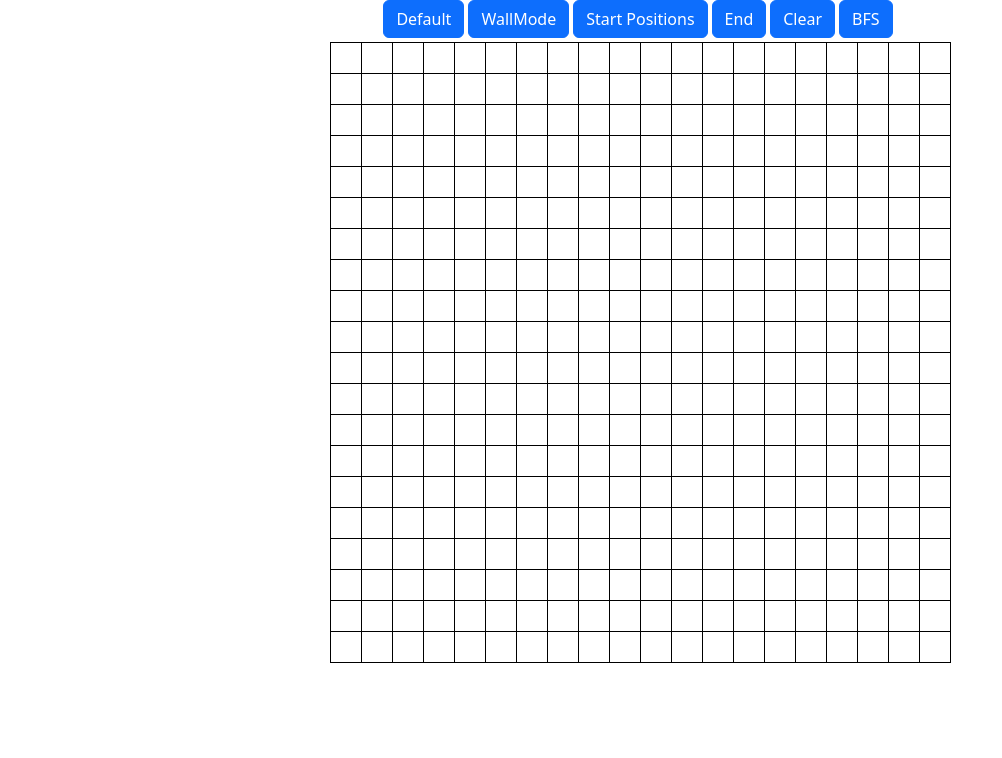
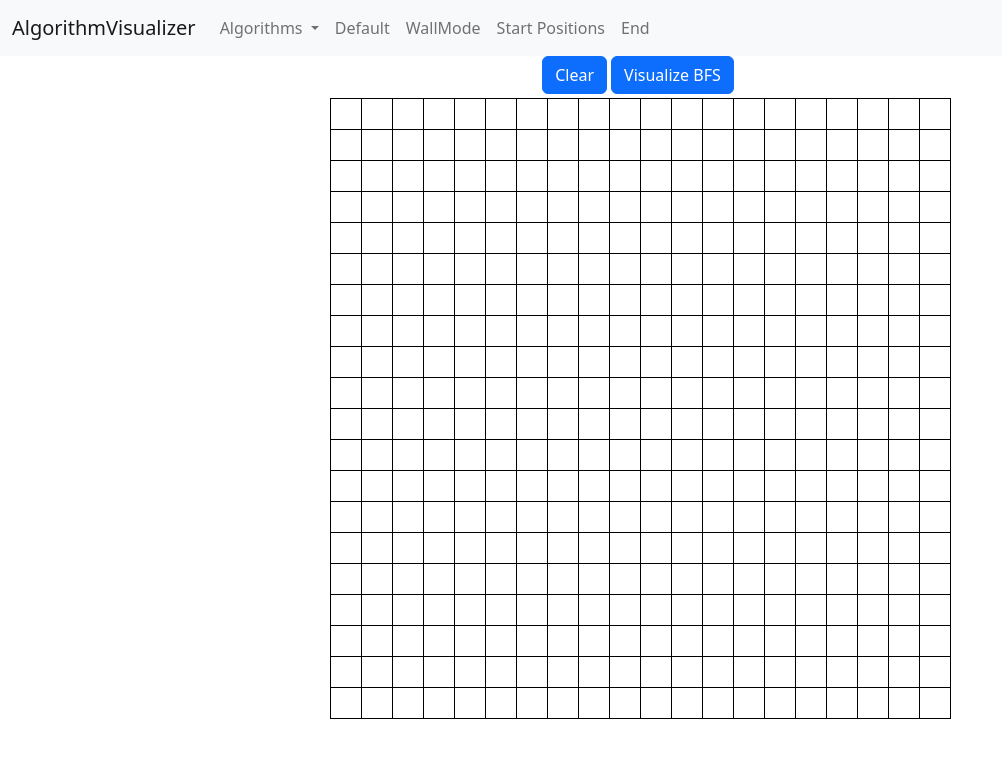
Before and after one commit to SashoVas/PathfindingAlgorithmVisualizer, an Angular app in the folder PathfindingAlgorithmVisualizer/: page / in a window 1280 px wide. Shown: the top 758 px of the page, without its empty margins (0-1002 px from the left). Built offline with nearby package versions, Linux system fonts and the light colour scheme.

Commit message:
Ui update

```diff
--- a/PathfindingAlgorithmVisualizer/src/app/app.component.html
+++ b/PathfindingAlgorithmVisualizer/src/app/app.component.html
@@ -1 +1,33 @@
-<app-board></app-board>
+<nav class="navbar navbar-expand-lg navbar-light bg-light">
+  <div class="container-fluid">
+    <a class="navbar-brand" href="#">AlgorithmVisualizer</a>
+    <button class="navbar-toggler" type="button" data-bs-toggle="collapse" data-bs-target="#navbarSupportedContent" aria-controls="navbarSupportedContent" aria-expanded="false" aria-label="Toggle navigation">
+      <span class="navbar-toggler-icon"></span>
+    </button>
+    <div class="collapse navbar-collapse" id="navbarSupportedContent">
+      <ul class="navbar-nav me-auto mb-2 mb-lg-0">
+        <li class="nav-item dropdown ">
+          <a class="nav-link dropdown-toggle" id="navbarDropdown" role="button" data-bs-toggle="dropdown" aria-expanded="false">
+            Algorithms
+          </a>
+          <ul class="dropdown-menu" aria-labelledby="navbarDropdown">
+            <li><a class="dropdown-item pointer" (click)="algorithm=0">BFS</a></li>
+          </ul>
+        </li>
+        <li class="nav-item">
+          <a class="nav-link pointer" (click)="mode=0">Default</a>
+        </li>
+        <li class="nav-item">
+          <a class="nav-link pointer" (click)="mode=2">WallMode</a>
+        </li>
+        <li class="nav-item">
+          <a class="nav-link pointer" (click)="mode=3">Start Positions</a>
+        </li>
+        <li class="nav-item">
+          <a class="nav-link pointer" (click)="mode=4">End</a>
+        </li>
+      </ul>
+    </div>
+  </div>
+</nav>
+<app-board [mode]="mode" [algorithm]="algorithm"></app-board>
--- a/PathfindingAlgorithmVisualizer/src/app/app.component.ts
+++ b/PathfindingAlgorithmVisualizer/src/app/app.component.ts
@@ -7,4 +7,6 @@ import { Component } from '@angular/core';
 })
 export class AppComponent {
   title = 'PathfindingAlgorithmVisualizer';
+  mode:number=0;
+  algorithm:number=0;
 }
--- a/PathfindingAlgorithmVisualizer/src/app/board/board.component.html
+++ b/PathfindingAlgorithmVisualizer/src/app/board/board.component.html
@@ -1,11 +1,7 @@
 <div class="mx-auto" ondragstart="return false;" ondrop="return false;">
     <div class="d-flex justify-content-center mb-1">
-      <button class="btn btn-primary me-1" (click)="mode=0">Default</button>
-      <button class="btn btn-primary me-1" (click)="mode=2">WallMode</button>
-      <button class="btn btn-primary me-1" (click)="mode=3">Start Positions</button>
-      <button class="btn btn-primary me-1" (click)="mode=4">End</button>
       <button class="btn btn-primary me-1" (click)="clear()">Clear</button>
-      <button class="btn btn-primary me-1" (click)="BFS()">BFS</button>
+      <button [ngClass]="buttonColor" class="btn me-1" (click)="BFS()">{{buttonTitle}}</button>
     </div>
     <table>
         <tr *ngFor="let row of board;let rowPos=index">
--- a/PathfindingAlgorithmVisualizer/src/app/board/board.component.ts
+++ b/PathfindingAlgorithmVisualizer/src/app/board/board.component.ts
@@ -1,4 +1,4 @@
-import { Component, OnInit } from '@angular/core';
+import { Component, Input, OnInit } from '@angular/core';
 import { AlgorithmsService } from '../services/algorithms.service';
 
 @Component({
@@ -6,19 +6,36 @@ import { AlgorithmsService } from '../services/algorithms.service';
   templateUrl: './board.component.html',
   styleUrls: ['./board.component.css']
 })
-export class BoardComponent {
+export class BoardComponent implements OnInit {
   //0-nothing,1-visited,2-wall,3-start,4-end,5-finalPath
+  @Input()mode:number=0;
+  @Input()algorithm:number=0;
   board:Array<Array<number>>=Array.from({length: 20}, () => Array.from({length: 20}, () => 0));
   slideMode:boolean=false;
   startPos:Array<Array<number>>=[];
-  mode:number=1;
+  buttonTitle:string="Visualize BFS";
+  buttonColor:string="btn-primary";
   constructor(private algorithmService:AlgorithmsService){  }
+
+  ngOnInit(): void {
+    this.algorithmService.getButtonTitleSubject().subscribe((buttonInfo)=>{
+      this.buttonTitle=buttonInfo[0]+' '+this.getAlgorithmName();
+      this.buttonColor=buttonInfo[1];
+    });
+  }
+
+  private getAlgorithmName(){
+    if (this.algorithm==0){
+      return "BFS";
+    }
+    return "None"
+  }
+
   mouseDown(row:number,col:number){
     if(this.mode==2||this.mode==0){
       this.slideMode=true;
       this.board[row][col]=this.mode;
     }
-
   }
   addWall(row:number,col:number){
     if(this.slideMode){
@@ -35,7 +52,10 @@ export class BoardComponent {
     }
   }
   BFS(){
-    this.algorithmService.breadFirstSearch(this.board,this.startPos);
+    if(this.algorithm==0){
+      this.algorithmService.breadFirstSearch(this.board,this.startPos);
+    }
+
     this.algorithmService.applyAlgorithm(this.board);
   }
   clear(){
--- a/PathfindingAlgorithmVisualizer/src/app/cell/cell.component.css
+++ b/PathfindingAlgorithmVisualizer/src/app/cell/cell.component.css
@@ -6,3 +6,35 @@ div{
     border-radius: 25px;
     border: 1px solid black;
 }
+.node-visited {
+    animation-name: visitedAnimation;
+    animation-duration: 1s;
+    animation-timing-function: ease-out;
+    animation-delay: 0;
+    animation-direction: alternate;
+    animation-iteration-count: 1;
+    animation-fill-mode: forwards;
+    animation-play-state: running;
+}
+
+@keyframes visitedAnimation {
+0% {
+    transform: scale(0.3);
+    background-color: rgba(0, 0, 66, 0.75);
+    border-radius: 100%;
+}
+
+50% {
+    background-color: rgba(17, 104, 217, 0.75);
+}
+
+75% {
+    transform: scale(1.2);
+    background-color: rgba(0, 217, 159, 0.75);
+}
+
+100% {
+    transform: scale(1);
+    background-color: rgba(0, 190, 218, 0.75);
+}
+}
--- a/PathfindingAlgorithmVisualizer/src/app/cell/cell.component.html
+++ b/PathfindingAlgorithmVisualizer/src/app/cell/cell.component.html
@@ -1,3 +1,3 @@
-<div [style.background-color]="backgroundColor" >
+<div [ngClass]="value==1?'node-visited':''" [style.background-color]="backgroundColor" >
     <div *ngIf="value==3||value==4"[style.background-color]="value==3?'green':'red'" class="dot"></div>
 </div>
--- a/PathfindingAlgorithmVisualizer/src/app/cell/cell.component.ts
+++ b/PathfindingAlgorithmVisualizer/src/app/cell/cell.component.ts
@@ -11,7 +11,7 @@ export class CellComponent implements OnInit {
   constructor() { }
   ngOnInit(): void {
     if(this.value==1){
-      this.backgroundColor='rgb(30, 144, 255)';
+      this.backgroundColor='rgba(0, 190, 218, 0.75)';
     }
     else if(this.value==2){
       this.backgroundColor='rgb(26, 26, 26)';
--- a/PathfindingAlgorithmVisualizer/src/app/services/algorithms.service.ts
+++ b/PathfindingAlgorithmVisualizer/src/app/services/algorithms.service.ts
@@ -1,27 +1,36 @@
 import { Injectable } from '@angular/core';
-import { interval, Subscription } from 'rxjs';
+import { interval, Subject, Subscription } from 'rxjs';
 
 @Injectable({
   providedIn: 'root'
 })
 export class AlgorithmsService {
+
+  private movesStack:Array<Array<number>>=[];
+  private parents:any={};
+  private sub!:Subscription;
+  private buttonTitleSubject:Subject<Array<string>>=new Subject<Array<string>>();;
   constructor() { }
-  movesStack:Array<Array<number>>=[];
-  parents:any={};
-  sub!:Subscription;
+
+  getButtonTitleSubject():Subject<Array<string>>{
+    return this.buttonTitleSubject!;
+  }
   applyAlgorithm(board:Array<Array<number>>){
-
+    this.buttonTitleSubject?.next(["Visualizing","btn-danger"]);
     let last=this.movesStack[this.movesStack.length-1];
-    this.sub =interval(50)
+    this.sub =interval(20)
     .subscribe(() => {
       if(this.movesStack.length<=0){
         if(this.parents[last.toString()])
         {
+          this.buttonTitleSubject?.next(["Drawing path with","btn-warning"]);
           board[last[0]][last[1]]=4;
           let sub2=interval(100).subscribe(()=>{
             last=this.parents[last.toString()];
             if (last==undefined){
               sub2.unsubscribe();
+              this.buttonTitleSubject?.next(["Visualize","btn-primary"]);
+              this.parents={};
             }
             else{
               board[last[0]][last[1]]=5;
@@ -76,6 +85,5 @@ export class AlgorithmsService {
       }
     }
     this.parents={};
-
   }
 }
--- a/PathfindingAlgorithmVisualizer/src/index.html
+++ b/PathfindingAlgorithmVisualizer/src/index.html
@@ -5,8 +5,9 @@
   <title>PathfindingAlgorithmVisualizer</title>
   <base href="/">
   <meta name="viewport" content="width=device-width, initial-scale=1">
-  <link rel="icon" type="image/x-icon" href="favicon.ico">
   <link href="https://cdn.jsdelivr.net/npm/bootstrap@5.2.0-beta1/dist/css/bootstrap.min.css" rel="stylesheet" integrity="sha384-0evHe/X+R7YkIZDRvuzKMRqM+OrBnVFBL6DOitfPri4tjfHxaWutUpFmBp4vmVor" crossorigin="anonymous">
+  <script src="https://cdn.jsdelivr.net/npm/bootstrap@5.2.0-beta1/dist/js/bootstrap.bundle.min.js" integrity="sha384-pprn3073KE6tl6bjs2QrFaJGz5/SUsLqktiwsUTF55Jfv3qYSDhgCecCxMW52nD2" crossorigin="anonymous"></script>
+  <link rel="stylesheet" href="https://cdnjs.cloudflare.com/ajax/libs/font-awesome/6.1.1/css/all.min.css">
 </head>
 <body>
   <app-root></app-root>
--- a/PathfindingAlgorithmVisualizer/src/styles.css
+++ b/PathfindingAlgorithmVisualizer/src/styles.css
@@ -1 +1,3 @@
-/* You can add global styles to this file, and also import other style files */
+.pointer{
+    cursor: pointer;
+}
```
